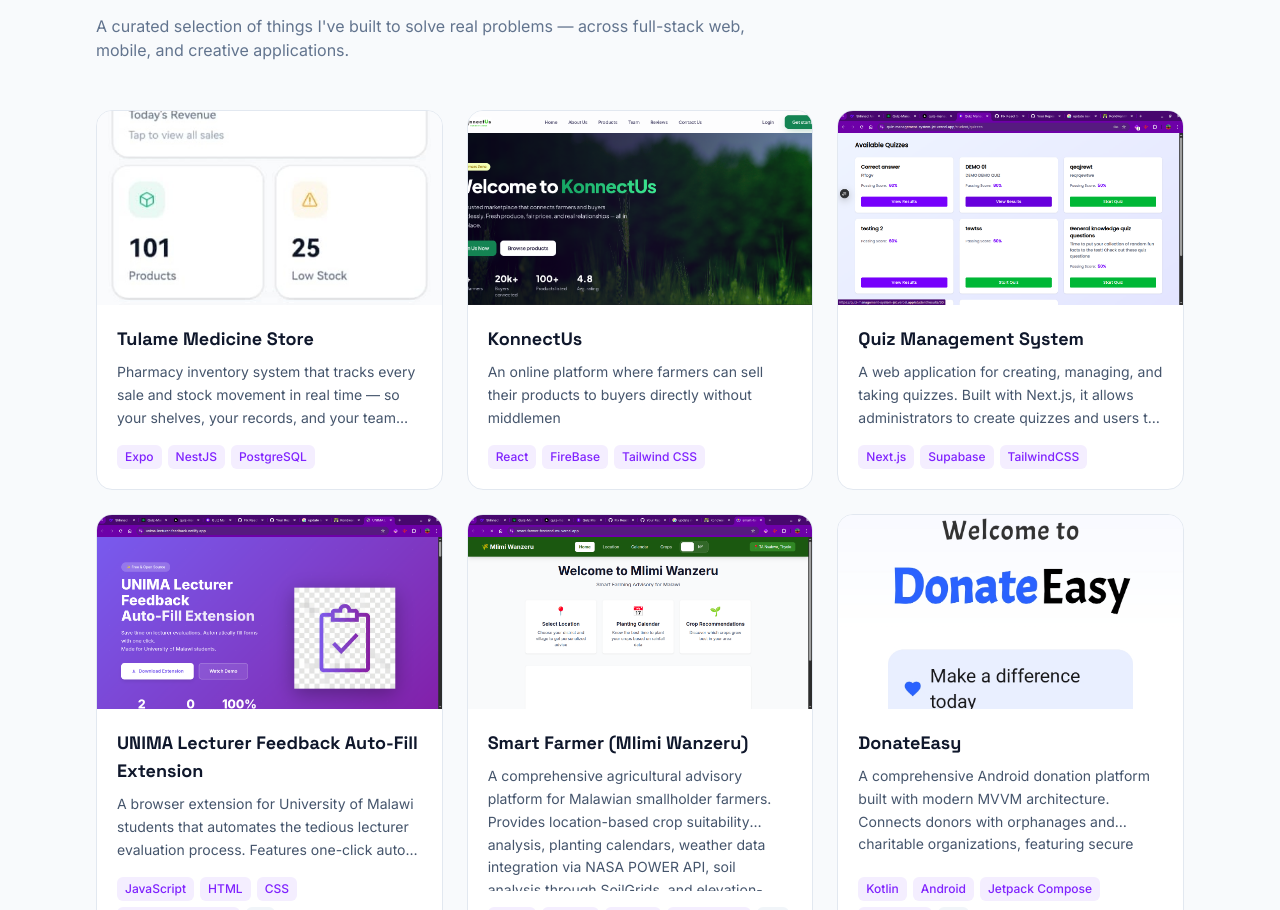
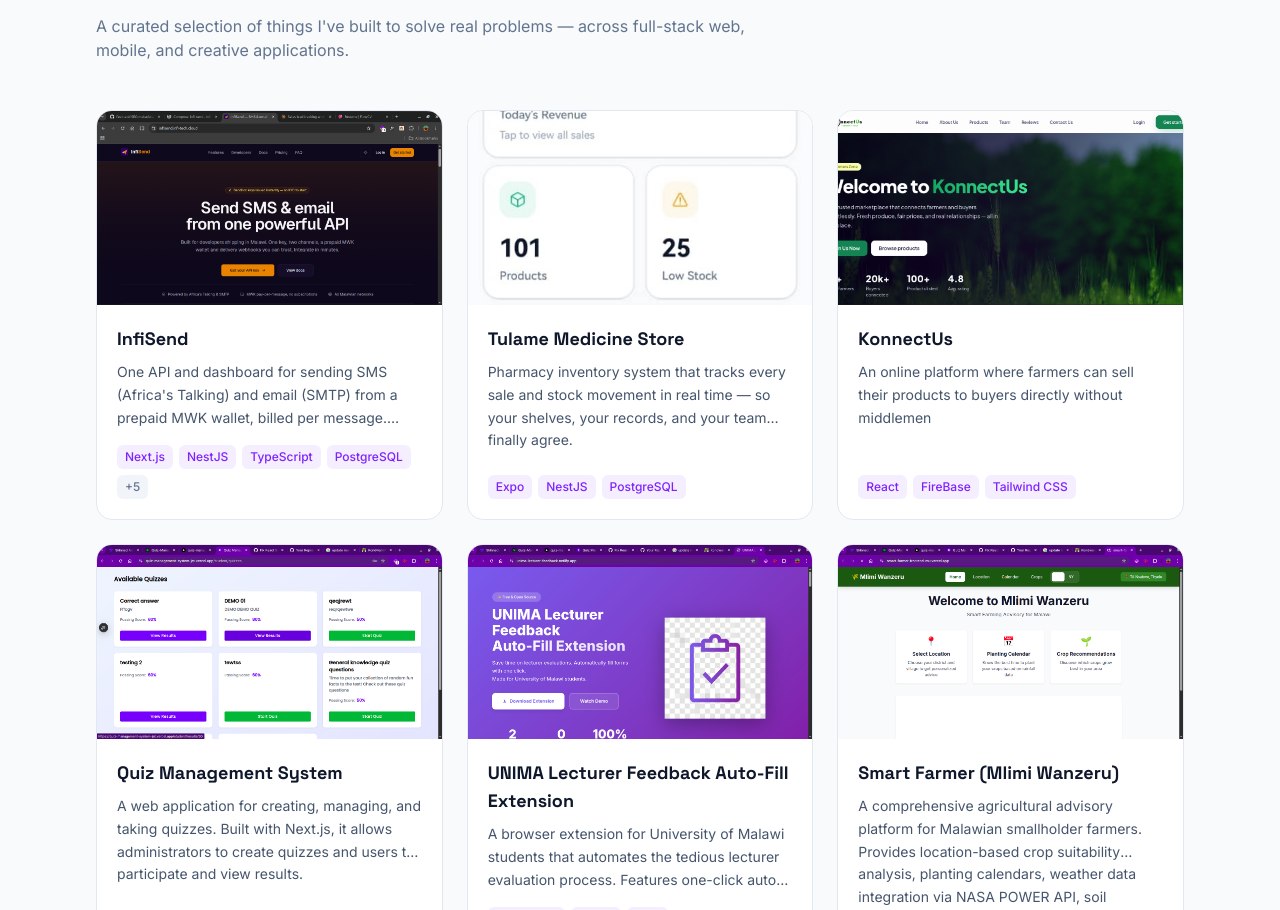
Before and after one commit to KhoTheProgrammer/Portfolio, a React (Vite) app: page / in a window 1280 px wide. Shown: the part 4154-5064 px from the top of the page. Built offline with nearby package versions, Linux system fonts and the light colour scheme.

Commit message:
Add InfiSend project to Projects constants
Added a new project 'InfiSend' with detailed description and tags.

```diff
--- a/src/constants/Projects.ts
+++ b/src/constants/Projects.ts
@@ -10,8 +10,28 @@ import smart_farmer from "../assets/smart-famer.png";
 import lecturer_feedback from "../assets/lecturer-feedback.png";
 import donate_eazy from "../assets/donate eazy.jpg";
 import tulame from "../assets/tulame.jpeg";
+import infisend from "../assets/infisend.png";
+
 
 const projects: Project[] = [
+    {
+    title: "InfiSend",
+    description:
+      "One API and dashboard for sending SMS (Africa's Talking) and email (SMTP) from a prepaid MWK wallet, billed per message. Sends are queued and processed in the background, with retries and a circuit breaker around each provider. It also covers bulk and scheduled sends, Handlebars templates, delivery webhooks, KYC checks before going live, a sandbox mode that behaves like live sending, and an admin back office for pricing, revenue and account management.",
+    tags: [
+      "Next.js",
+      "NestJS",
+      "TypeScript",
+      "PostgreSQL",
+      "Prisma",
+      "Redis",
+      "BullMQ",
+      "Docker",
+      "Turborepo",
+    ],
+    image: infisend,
+    liveLink: "https://infisend.infi-tech.cloud",
+  },
   {
     title: "Tulame Medicine Store",
     description:
```
